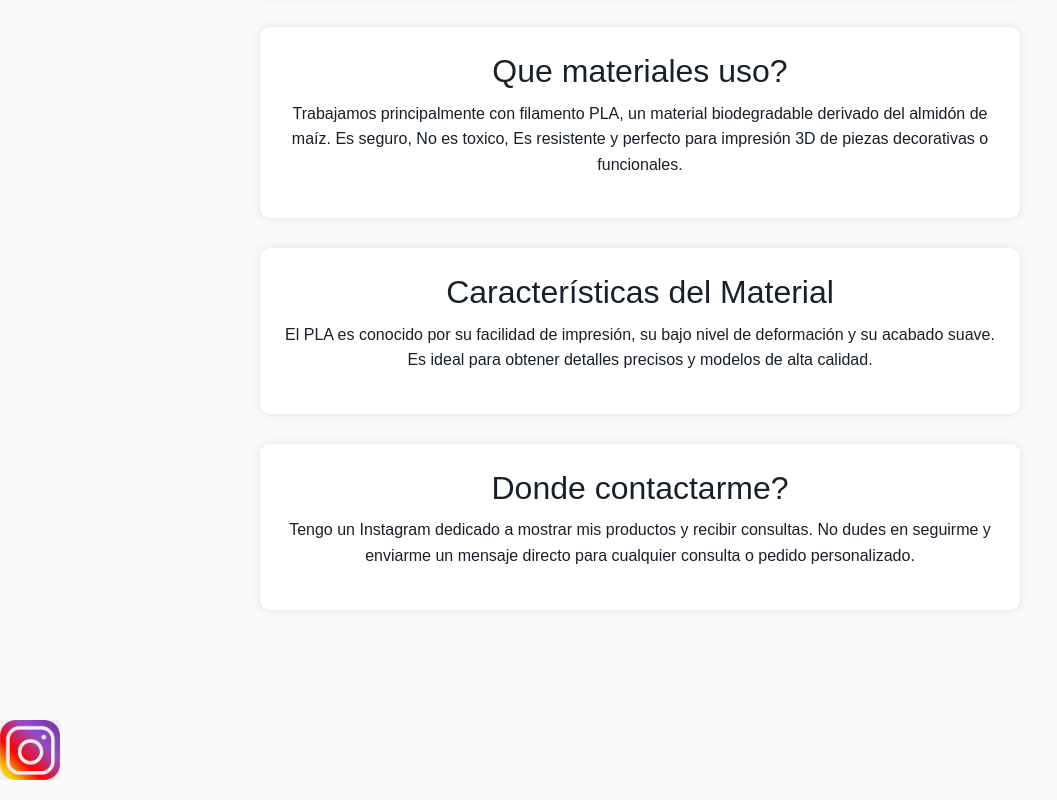
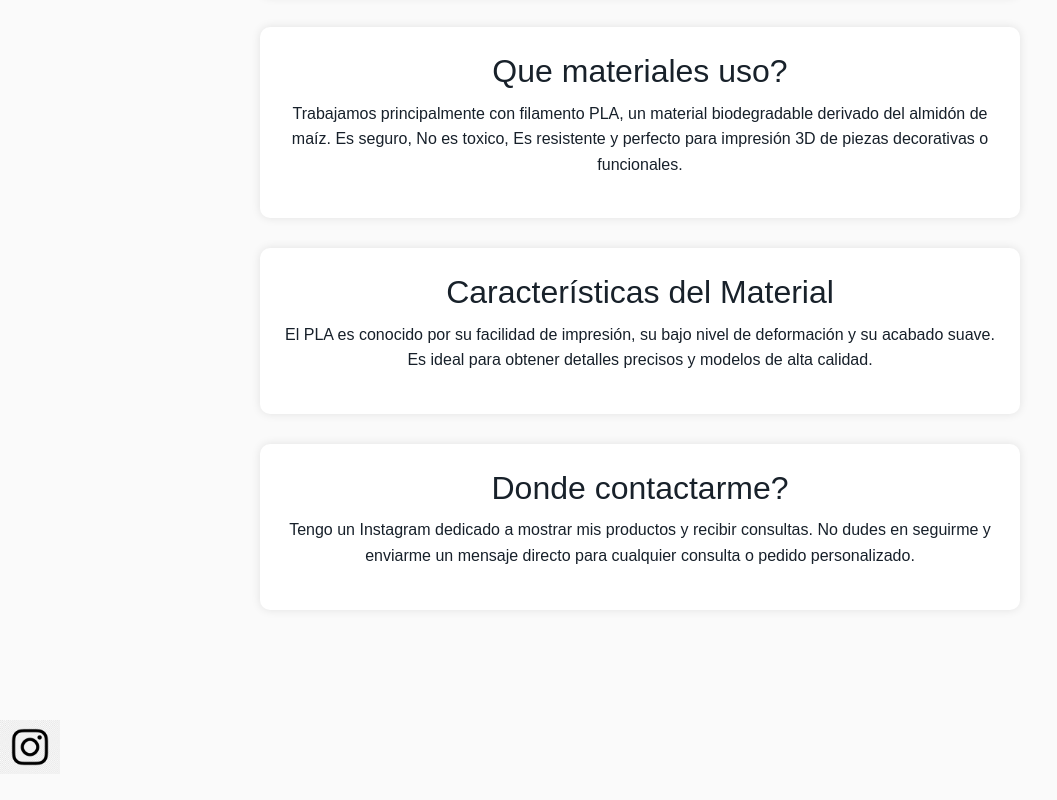
Before and after one commit to Octavio-Bocon/entrega-desarrollo-web-Nahue3D-, a plain HTML site: page index.html in a window 1280 px wide. Shown: the part 484-1284 px from the top of the page, without its empty margins (0-1057 px from the left). Drawn offline with nearby package versions, Linux system fonts and the light colour scheme; files that its build step writes are made by us from their sources.

```diff
--- a/index.html
+++ b/index.html
@@ -88,7 +88,8 @@
 
     <footer class="footer-redes">
     <a href="https://www.instagram.com/nahue3d">
-        <img src="IMG/Logo de ig.jpeg" alt="Instagram" width="60px">
+        <img src="IMG/img ig blanco y negro.png" alt="Instagram" width="60px">
+
     </a>
     </footer>
 
```
Also changed, not shown: IMG/Logo de ig.jpeg (deleted), IMG/img ig blanco y negro.png (added).
